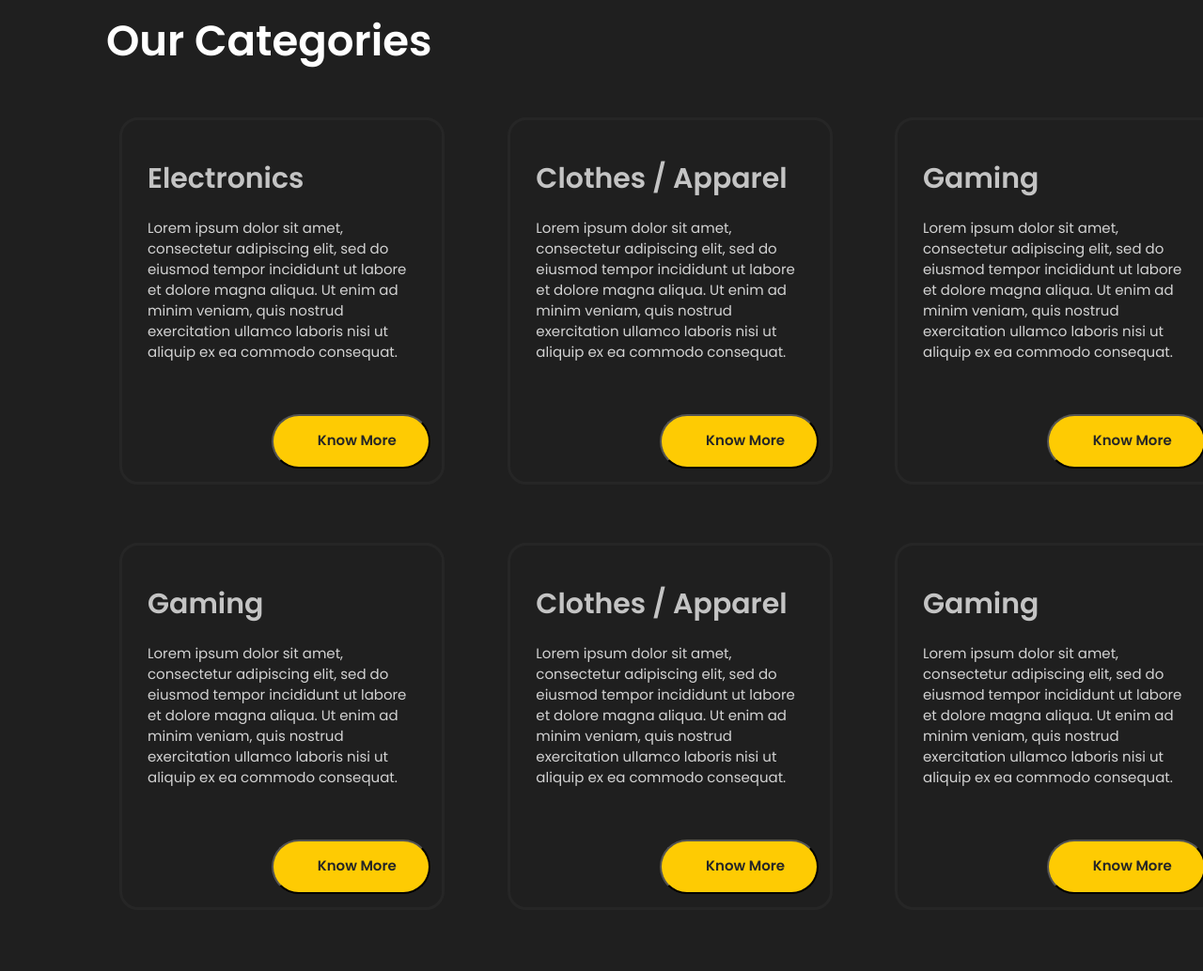
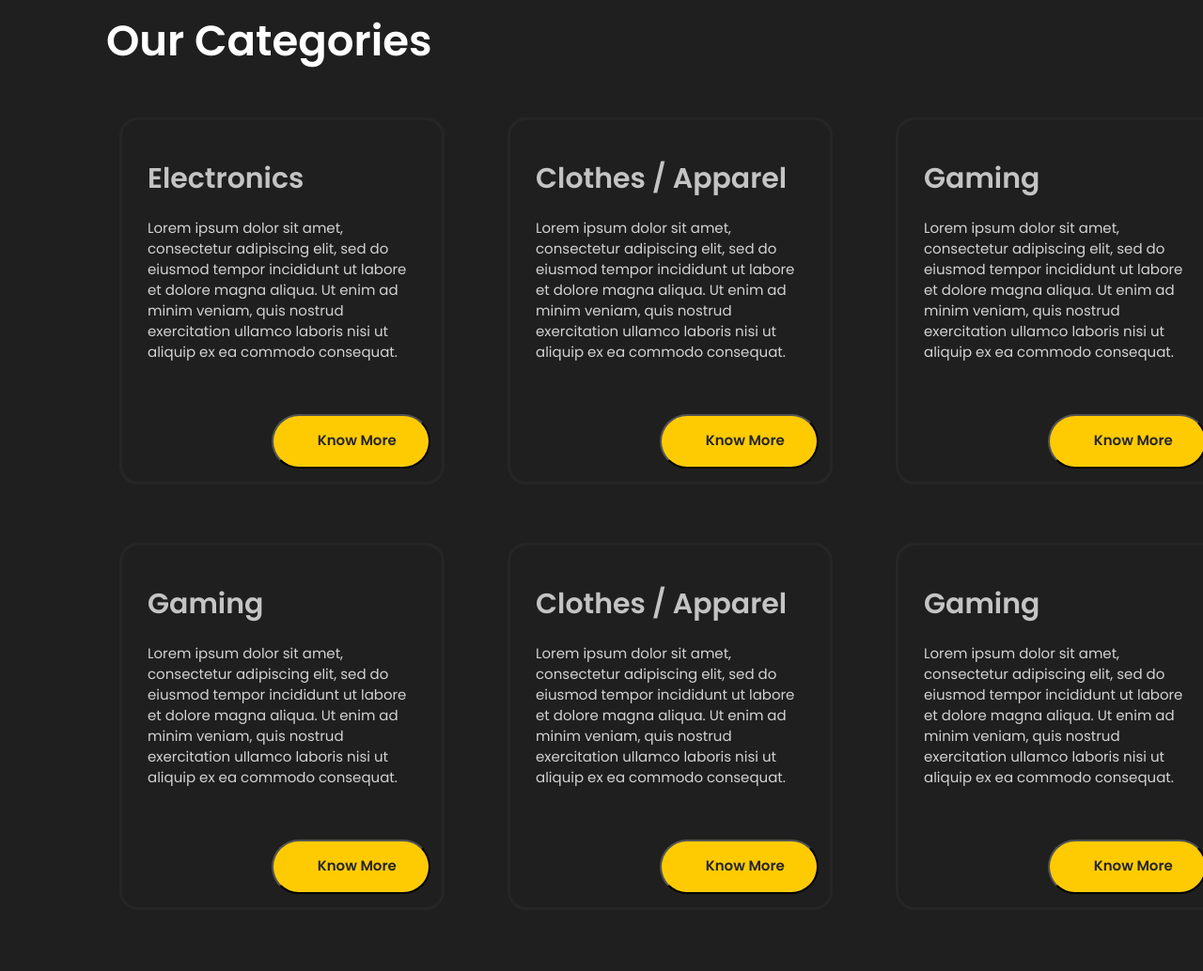
Before and after one commit to NikhilPrashant/Forent-Home-Page-Frontend, a plain HTML site: page index.html in a window 1280 px wide. Shown: the part 840-1874 px from the top of the page at 94% size. Drawn offline with Linux system fonts and the light colour scheme.

Commit message:
created unresponsive version 2

```diff
--- a/index.html
+++ b/index.html
@@ -43,47 +43,61 @@
         <button class="aboutUsButton"><span class="aboutUsButtonText">Know More</span></button>
     </div>
     <h2 class="ourCategories">Our Categories</h2>
-    <div class="card card1">
+    <div class="grid-container">
+        <div class="grid-item">
+            <div class="card">
                 <h4 class="cardText">Electronics</h4>
                 <p class="cardDetails">Lorem ipsum dolor sit amet, consectetur adipiscing elit, sed do eiusmod tempor incididunt
                     ut labore et dolore magna aliqua. Ut enim ad minim veniam, quis nostrud exercitation ullamco laboris nisi ut
                     aliquip ex ea commodo consequat.</p>
                 <button class="cardButton"><p class="cardButtonText">Know More</p></button>
             </div>
-    <div class="card card2">
+        </div>
+        <div class="grid-item">
+            <div class="card">
                 <h4 class="cardText">Clothes / Apparel</h4>
                 <p class="cardDetails">Lorem ipsum dolor sit amet, consectetur adipiscing elit, sed do eiusmod tempor incididunt
                     ut labore et dolore magna aliqua. Ut enim ad minim veniam, quis nostrud exercitation ullamco laboris nisi ut
                     aliquip ex ea commodo consequat.</p>
                 <button class="cardButton"><p class="cardButtonText">Know More</p></button>
             </div>
-    <div class="card card3">
+        </div>
+        <div class="grid-item">
+            <div class="card">
                 <h4 class="cardText">Gaming</h4>
                 <p class="cardDetails">Lorem ipsum dolor sit amet, consectetur adipiscing elit, sed do eiusmod tempor incididunt
                     ut labore et dolore magna aliqua. Ut enim ad minim veniam, quis nostrud exercitation ullamco laboris nisi ut
                     aliquip ex ea commodo consequat.</p>
                 <button class="cardButton"><p class="cardButtonText">Know More</p></button>
             </div>
-    <div class="card card4">
+        </div>
+        <div class="grid-item">
+            <div class="card">
                 <h4 class="cardText">Gaming</h4>
                 <p class="cardDetails">Lorem ipsum dolor sit amet, consectetur adipiscing elit, sed do eiusmod tempor incididunt
                     ut labore et dolore magna aliqua. Ut enim ad minim veniam, quis nostrud exercitation ullamco laboris nisi ut
                     aliquip ex ea commodo consequat.</p>
                 <button class="cardButton"><p class="cardButtonText">Know More</p></button>
             </div>
-    <div class="card card5">
+        </div>
+        <div class="grid-item">
+            <div class="card">
                 <h4 class="cardText">Clothes / Apparel</h4>
                 <p class="cardDetails">Lorem ipsum dolor sit amet, consectetur adipiscing elit, sed do eiusmod tempor incididunt
                     ut labore et dolore magna aliqua. Ut enim ad minim veniam, quis nostrud exercitation ullamco laboris nisi ut
                     aliquip ex ea commodo consequat.</p>
                 <button class="cardButton"><p class="cardButtonText">Know More</p></button>
             </div>
-    <div class="card card6">
+        </div>
+        <div class="grid-item">
+            <div class="card">
                 <h4 class="cardText">Gaming</h4>
                 <p class="cardDetails">Lorem ipsum dolor sit amet, consectetur adipiscing elit, sed do eiusmod tempor incididunt
                     ut labore et dolore magna aliqua. Ut enim ad minim veniam, quis nostrud exercitation ullamco laboris nisi ut
                     aliquip ex ea commodo consequat.</p>
                 <button class="cardButton"><p class="cardButtonText">Know More</p></button>
+            </div>
+        </div>
       </div>
     <div class="detailsArea">
         <h2 class="title">Forent</h2>
--- a/style.css
+++ b/style.css
@@ -237,6 +237,20 @@
     color: #FFFFFF;
 }
 
+.grid-container {
+    display: grid;
+    grid-template-columns: auto auto auto;
+    position: absolute;
+    top: 965px;
+    left: 119px;
+}
+  .grid-item {
+    width: 346px;
+    height: 391px;
+    padding-right: 67px;
+    padding-bottom: 62px;
+}
+
 .card {
     box-sizing: border-box;
     position: absolute;
@@ -245,36 +259,6 @@
     background: #1F1F1F;
     border: 3px solid #262626;
     border-radius: 20px;
-}
-
-.card1 {
-    left: 119px;
-    top: 965px;
-}
-
-.card2 {
-    left: 532.36px;
-    top: 965px;
-}
-
-.card3 {
-    left: 944px;
-    top: 965px;
-}
-
-.card4 {
-    left: 119px;
-    top: 1418px;
-}
-
-.card5 {
-    left: 532.36px;
-    top: 1418px;
-}
-
-.card6 {
-    left: 944px;
-    top: 1418px;
 }
 
 .cardText {
```
Lines whose indentation alone changed are shown as unchanged.
